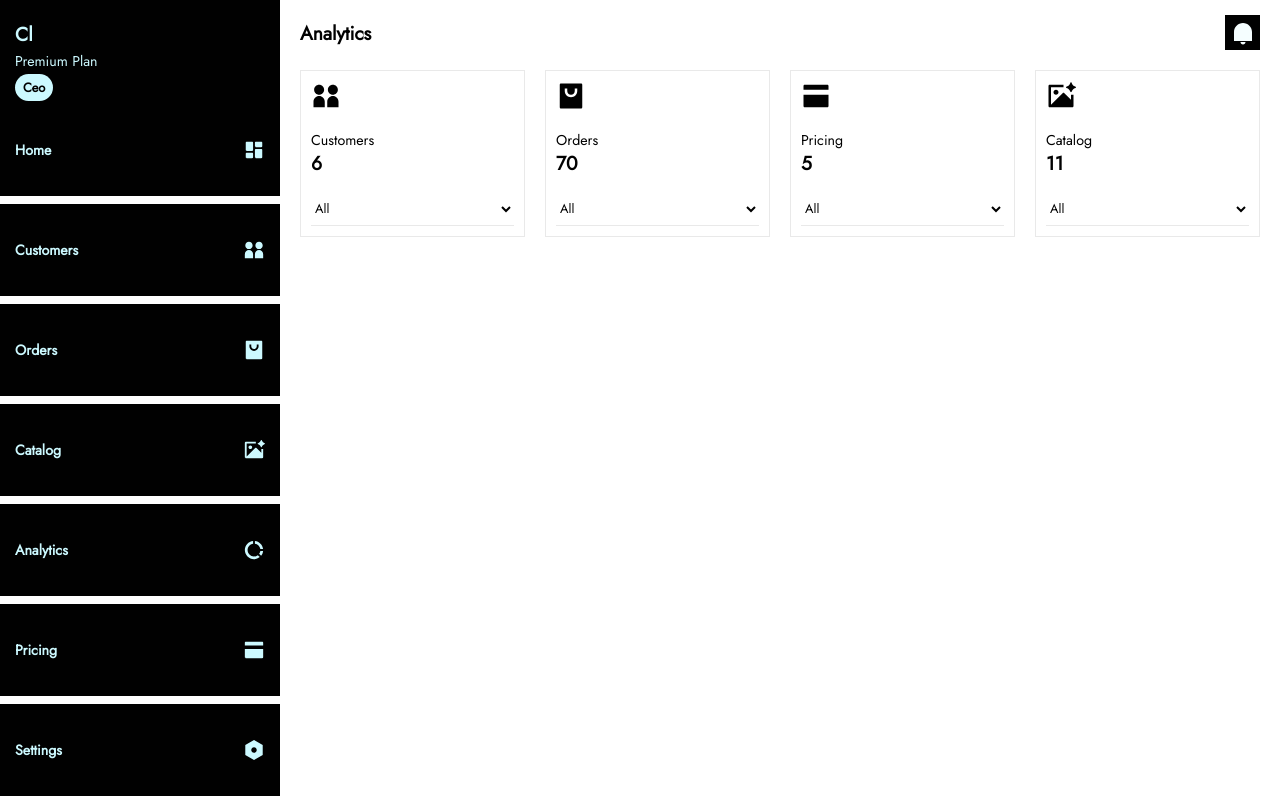
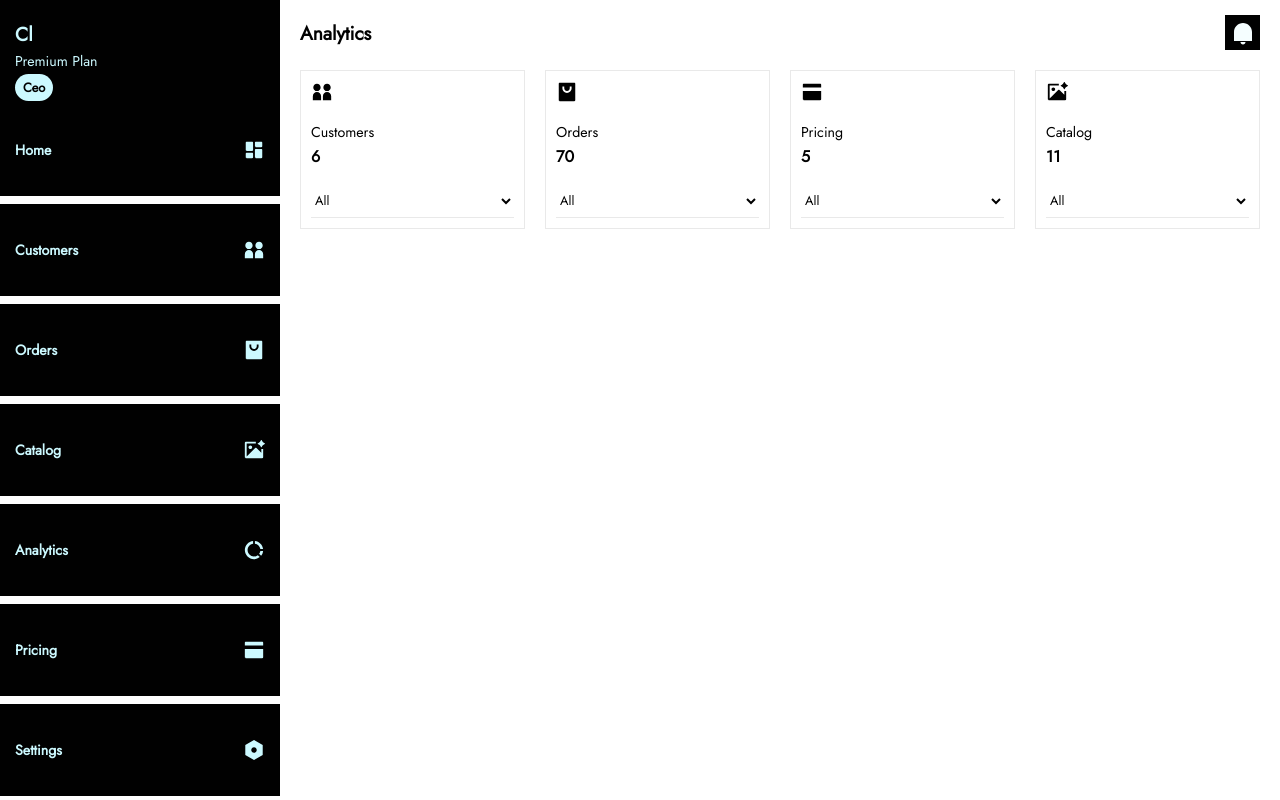
Before and after one commit to cloortt/web.cloortt.com, a Vue app: page /analytics in a window 1280 px wide. Built offline with nearby package versions, Linux system fonts and the light colour scheme.

Commit message:
Modified AppAnalytics Component

```diff
--- a/src/components/AppAnalyticsCard.vue
+++ b/src/components/AppAnalyticsCard.vue
@@ -23,11 +23,11 @@ const props = defineProps({
 </script>
 <template>
   <div class="child cl-inner-space-2 cl-border width-1 style-solid bc-grey">
-    <Icon class="cl-fill-base" :name="props.cardIcon" :size="{ width: '30px', height: '30px' }" />
+    <Icon class="cl-fill-base" :name="props.cardIcon" :size="{ width: '22px', height: '22px' }" />
     <div class="cl-breaker-3"></div>
     <p class="cl-fg-base">{{ props.cardName }}</p>
     <h6 class="cl-fg-base">
-      {{ props.cardValue }}
+      <small>{{ props.cardValue }}</small>
     </h6>
     <div class="cl-breaker-3"></div>
     <form class="cl-form">
```
